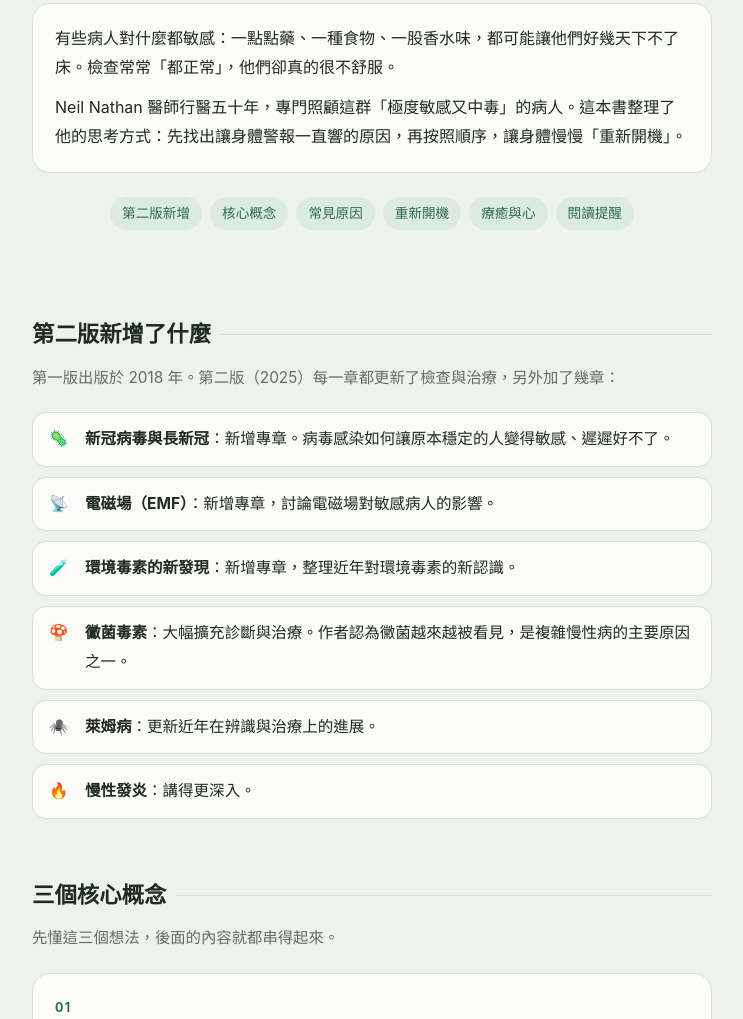
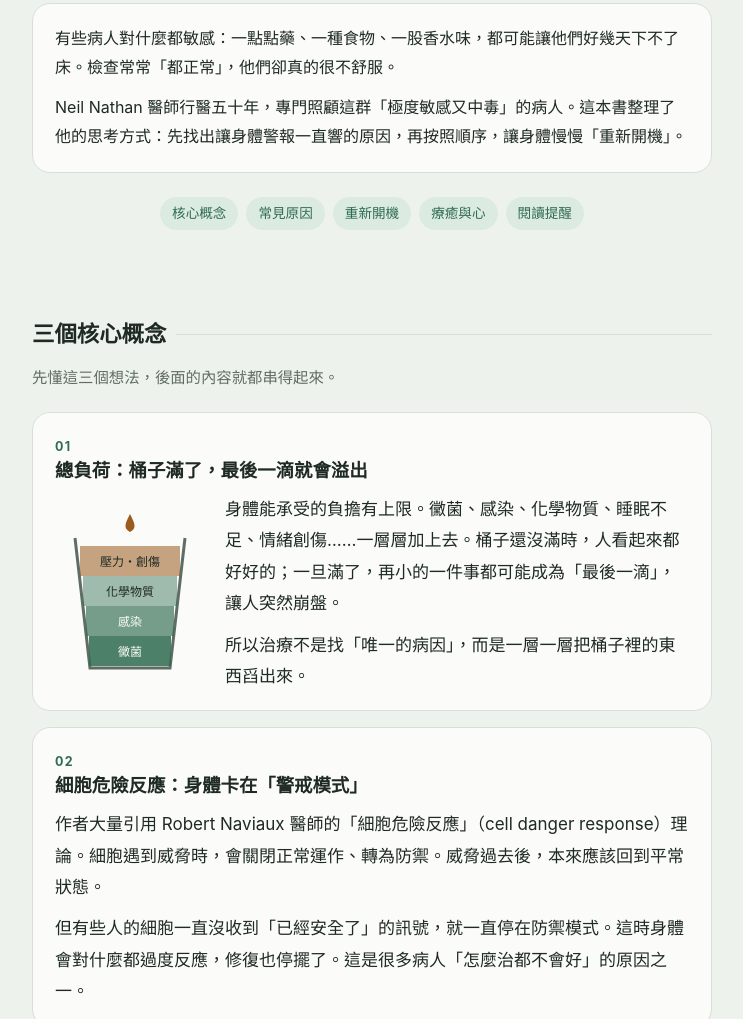
Before and after one commit to ccc99188-oss/toxic-nathan, a plain HTML site: page index.html in a window 1280 px wide. Shown: the part 350-1369 px from the top of the page, without its empty margins (268-1011 px from the left). Drawn offline with Linux system fonts and the light colour scheme.

Commit message:
Remove 2nd-edition-additions section from home page
Co-Authored-By: Claude Opus 5.5 <noreply@anthropic.com>

```diff
--- a/index.html
+++ b/index.html
@@ -80,12 +80,6 @@
   .card p:last-child { margin: 0; }
   .num { font-size: .78rem; font-weight: 700; color: var(--accent); letter-spacing: .1em; }
 
-  /* 第二版新增 */
-  .new { list-style: none; padding: 0; margin: 0; display: grid; gap: 10px; }
-  .new li {
-    background: var(--paper); border: 1px solid var(--line); border-radius: 14px;
-    padding: 12px 16px; display: grid; grid-template-columns: 28px 1fr; gap: 8px; font-size: .97rem;
-  }
 
   /* 桶子圖 */
   .bucket { display: grid; grid-template-columns: 150px 1fr; gap: 20px; align-items: center; }
@@ -169,7 +163,6 @@
       <p>Neil Nathan 醫師行醫五十年，專門照顧這群「極度敏感又中毒」的病人。這本書整理了他的思考方式：先找出讓身體警報一直響的原因，再按照順序，讓身體慢慢「重新開機」。</p>
     </div>
     <nav class="toc" aria-label="目錄">
-      <a href="#new">第二版新增</a>
       <a href="#core">核心概念</a>
       <a href="#causes">常見原因</a>
       <a href="#reboot">重新開機</a>
@@ -178,18 +171,6 @@
     </nav>
   </header>
 
-  <section id="new">
-    <h2>第二版新增了什麼</h2>
-    <p class="lead">第一版出版於 2018 年。第二版（2025）每一章都更新了檢查與治療，另外加了幾章：</p>
-    <ul class="new">
-      <li><span aria-hidden="true">🦠</span><span><b>新冠病毒與長新冠</b>：新增專章。病毒感染如何讓原本穩定的人變得敏感、遲遲好不了。</span></li>
-      <li><span aria-hidden="true">📡</span><span><b>電磁場（EMF）</b>：新增專章，討論電磁場對敏感病人的影響。</span></li>
-      <li><span aria-hidden="true">🧪</span><span><b>環境毒素的新發現</b>：新增專章，整理近年對環境毒素的新認識。</span></li>
-      <li><span aria-hidden="true">🍄</span><span><b>黴菌毒素</b>：大幅擴充診斷與治療。作者認為黴菌越來越被看見，是複雜慢性病的主要原因之一。</span></li>
-      <li><span aria-hidden="true">🕷️</span><span><b>萊姆病</b>：更新近年在辨識與治療上的進展。</span></li>
-      <li><span aria-hidden="true">🔥</span><span><b>慢性發炎</b>：講得更深入。</span></li>
-    </ul>
-  </section>
 
   <section id="core">
     <h2>三個核心概念</h2>
```
